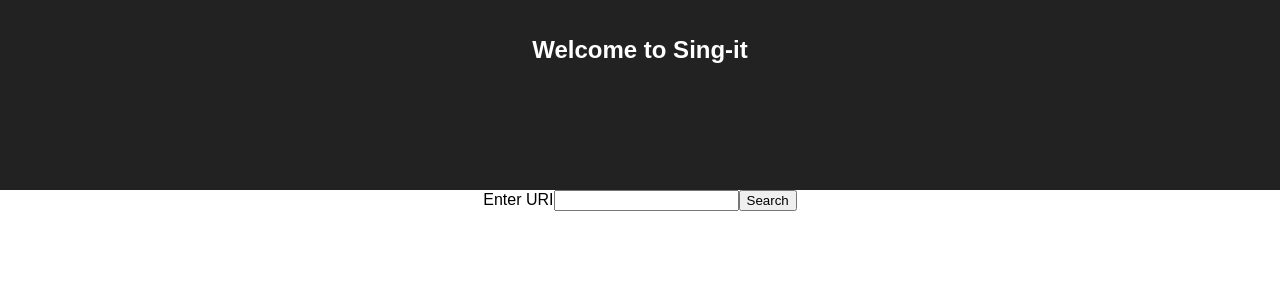
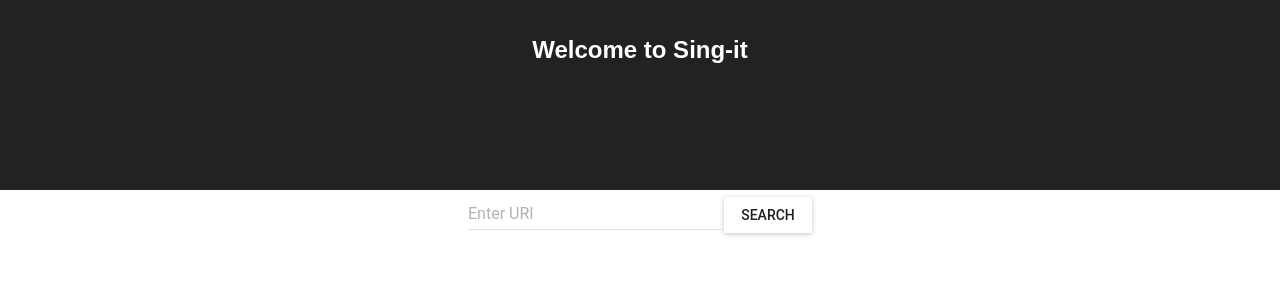
Before and after one commit to devx-team11/sing-it, a React (Create React App) app: page / in a window 1280 px wide. Shown: the top 300 px of the page. Built offline with nearby package versions, Linux system fonts and the light colour scheme.

Commit message:
Adding material design search bar and buttons

```diff
--- a/package.json
+++ b/package.json
@@ -3,6 +3,7 @@
   "version": "0.1.0",
   "private": true,
   "dependencies": {
+    "material-ui": "^0.19.4",
     "react": "^16.1.1",
     "react-dom": "^16.1.1",
     "react-scripts": "1.0.17"
--- a/src/components/form/index.js
+++ b/src/components/form/index.js
@@ -1,15 +1,18 @@
 import React from 'react';
+import RaisedButton from 'material-ui/RaisedButton';
+import TextField from 'material-ui/TextField';
 
 export default ({ inputValue, handleChange, handleSubmit}) => (
   <form onSubmit={handleSubmit} >
-    <label htmlFor='finder'>Enter URI</label>
-    <input
-      type='text'
+      <TextField
+      hintText='Enter URI'
       name='finder'
       id='finder'
       value={inputValue}
       onChange={e => handleChange(e)}
-      />
-    <input type='Submit' value='Search' />
+    />
+    <RaisedButton label="Search" type="Submit" />
+
   </form>
+
 );
```
Also changed, not shown: src/App.js (+7 -1 lines).
